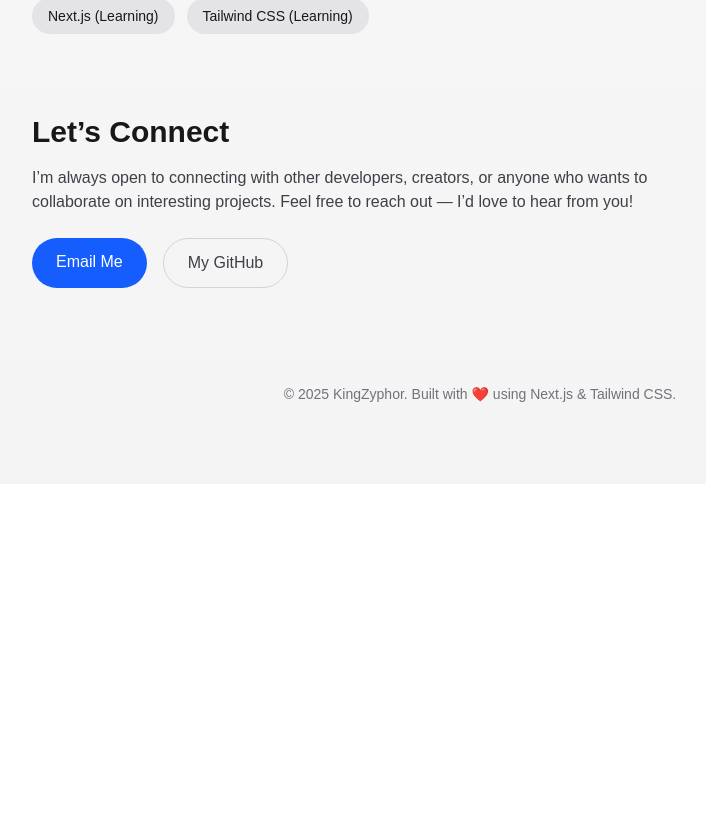
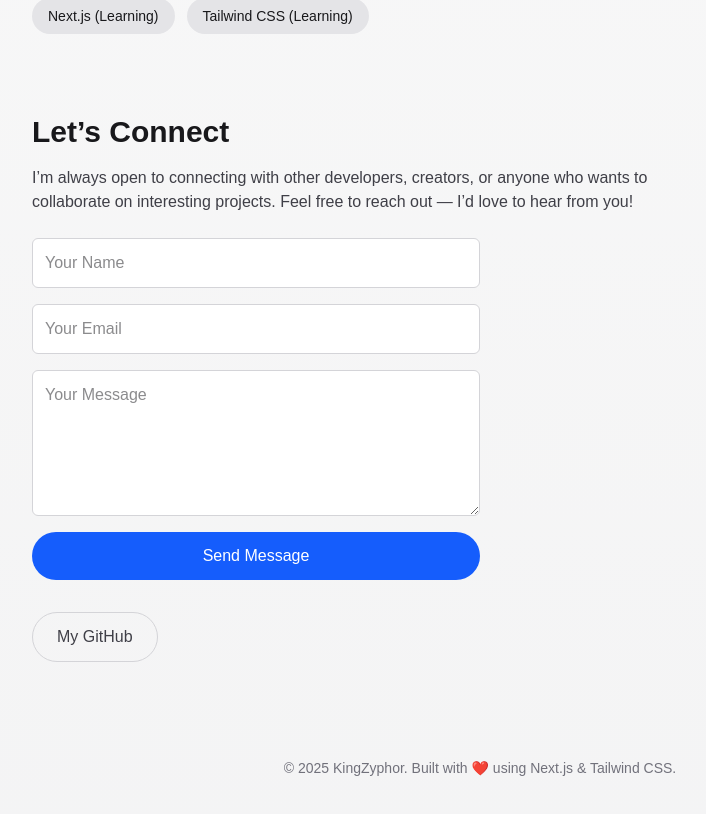
Before and after one commit to KingZyphor/portfolio, a Next.js app: page / in a window 1280 px wide. Shown: the part 950-1764 px from the top of the page, without its empty margins (160-866 px from the left). Before the commit the page ends 1434 px from the top, so only its background shows below. Built offline with nearby package versions, Linux system fonts and the light colour scheme.

Commit message:
Updated contact

```diff
--- /dev/null
+++ b/app/api/contact/route.ts
@@ -0,0 +1,23 @@
+console.log("Resend API Key:", process.env.RESEND_API_KEY);
+import { NextResponse } from "next/server";
+import { Resend } from "resend";
+
+const resend = new Resend(process.env.RESEND_API_KEY);
+
+export async function POST(req: Request) {
+  try {
+    const { name, email, message } = await req.json();
+
+    await resend.emails.send({
+      from: "Portfolio <onboarding@resend.dev>",
+      to: "mediazyphor@gmail.com",
+      subject: `New message from ${name}`,
+      text: `Email: ${email}\n\nMessage: ${message}`,
+    });
+
+    return NextResponse.json({ success: true });
+  } catch (error) {
+    console.error(error);
+    return NextResponse.json({ error: "Failed to send message" }, { status: 500 });
+  }
+}
--- a/app/page.tsx
+++ b/app/page.tsx
@@ -1,6 +1,30 @@
+"use client";
+
+import { useState } from "react";
 import Image from "next/image";
 
 export default function Home() {
+  const [form, setForm] = useState({ name: "", email: "", message: "" });
+  const [status, setStatus] = useState("");
+
+  async function handleSubmit(e: React.FormEvent) {
+    e.preventDefault();
+    setStatus("Sending...");
+
+    const res = await fetch("/api/contact", {
+      method: "POST",
+      headers: { "Content-Type": "application/json" },
+      body: JSON.stringify(form),
+    });
+
+    if (res.ok) {
+      setStatus("✅ Message sent successfully!");
+      setForm({ name: "", email: "", message: "" });
+    } else {
+      setStatus("❌ Something went wrong. Please try again later.");
+    }
+  }
+
   return (
     <div className="flex min-h-screen flex-col items-center justify-center bg-gradient-to-b from-zinc-50 to-zinc-100 px-6 py-20 text-zinc-900 dark:from-black dark:to-zinc-900 dark:text-zinc-50">
       <main className="w-full max-w-4xl text-center sm:text-left">
@@ -82,13 +106,49 @@ export default function Home() {
             I’m always open to connecting with other developers, creators, or anyone who wants to
             collaborate on interesting projects. Feel free to reach out — I’d love to hear from you!
           </p>
-          <div className="flex flex-col sm:flex-row gap-4 justify-center sm:justify-start">
-            <a
-              href="mailto:mediazyphor@gmail.com"
+
+          <form
+            onSubmit={handleSubmit}
+            className="max-w-md mx-auto sm:mx-0 flex flex-col gap-4"
+          >
+            <input
+              type="text"
+              placeholder="Your Name"
+              value={form.name}
+              onChange={(e) => setForm({ ...form, name: e.target.value })}
+              required
+              className="w-full rounded-md border border-zinc-300 bg-white dark:bg-zinc-900 dark:border-zinc-700 p-3 focus:outline-none focus:ring-2 focus:ring-blue-500"
+            />
+            <input
+              type="email"
+              placeholder="Your Email"
+              value={form.email}
+              onChange={(e) => setForm({ ...form, email: e.target.value })}
+              required
+              className="w-full rounded-md border border-zinc-300 bg-white dark:bg-zinc-900 dark:border-zinc-700 p-3 focus:outline-none focus:ring-2 focus:ring-blue-500"
+            />
+            <textarea
+              placeholder="Your Message"
+              value={form.message}
+              onChange={(e) => setForm({ ...form, message: e.target.value })}
+              required
+              rows={5}
+              className="w-full rounded-md border border-zinc-300 bg-white dark:bg-zinc-900 dark:border-zinc-700 p-3 focus:outline-none focus:ring-2 focus:ring-blue-500"
+            />
+            <button
+              type="submit"
               className="rounded-full bg-blue-600 px-6 py-3 text-white font-medium transition hover:bg-blue-700"
             >
-              Email Me
-            </a>
+              Send Message
+            </button>
+            {status && (
+              <p className="text-sm text-center sm:text-left text-zinc-600 dark:text-zinc-400">
+                {status}
+              </p>
+            )}
+          </form>
+
+          <div className="flex flex-col sm:flex-row gap-4 justify-center sm:justify-start mt-8">
             <a
               href="https://github.com/KingZyphor"
               target="_blank"
```
Also changed, not shown: package.json (+6 -5 lines), 1 other file (tests, documents, lock files or other folders).
